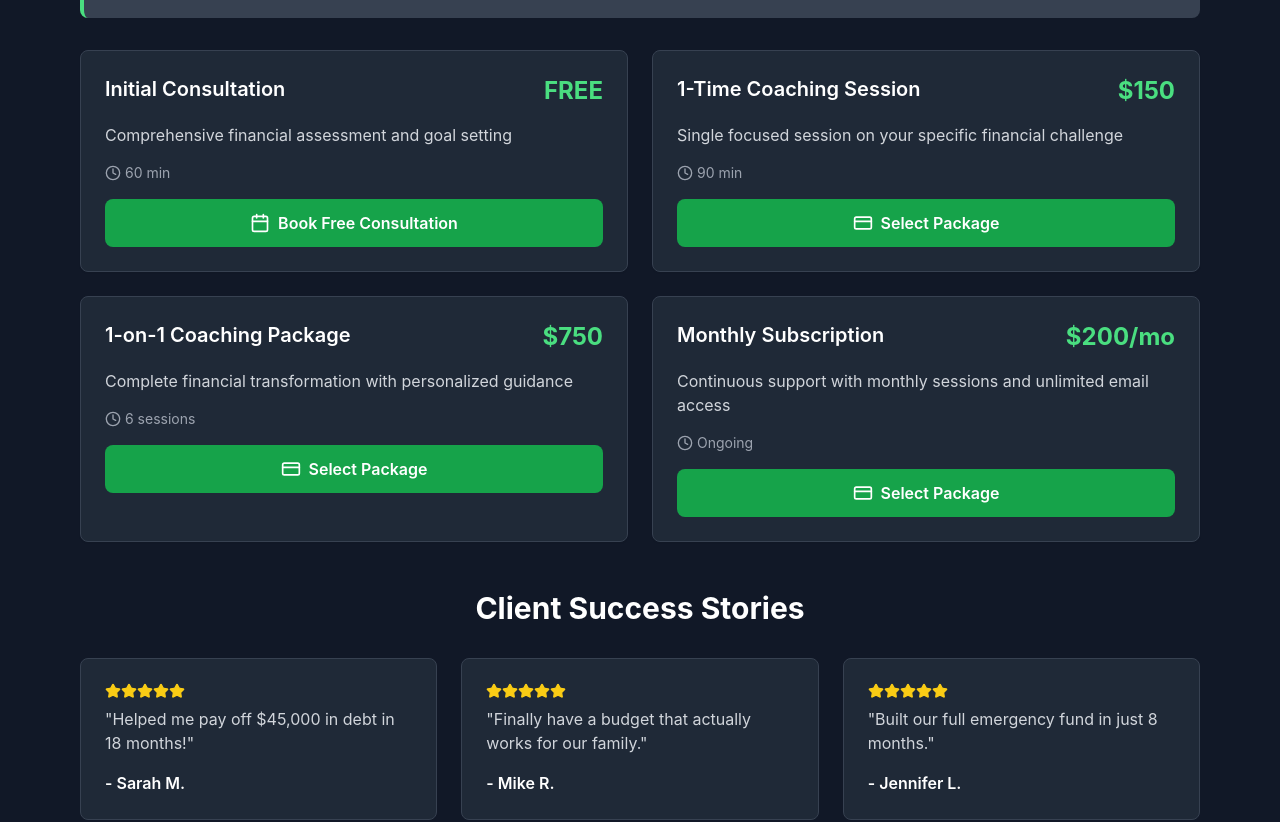
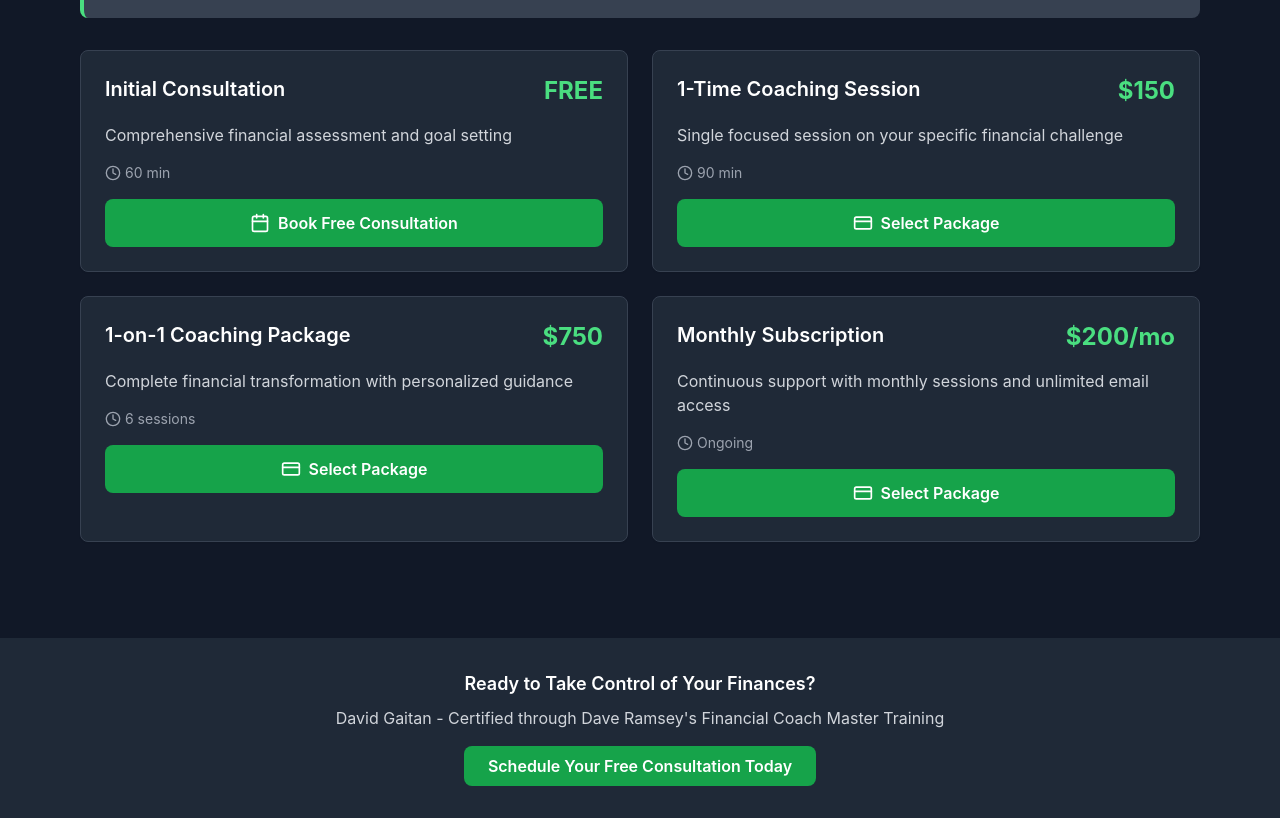
Before and after one commit to DavNarok/Gaitan-Financial-Coaching, a React (Create React App) app: page / in a window 1280 px wide. Shown: the part 1362-2184 px from the top of the page. Built offline with nearby package versions, Linux system fonts and the light colour scheme.

Commit message:
Hide placeholder testimonials until real ones are available

```diff
--- a/src/App.js
+++ b/src/App.js
@@ -4,6 +4,7 @@ import { Calendar, Clock, DollarSign, FileText, Users, CreditCard, Calculator, P
 
 const FinancialCoachingApp = () => {
   const [activeTab, setActiveTab] = useState('home');
+  const showTestimonials = false;
   const [selectedDate, setSelectedDate] = useState('');
   const [selectedTime, setSelectedTime] = useState('');
   const [formData, setFormData] = useState({});
@@ -140,6 +141,7 @@ const FinancialCoachingApp = () => {
 </div>
 
       {/* Testimonials */}
+      {showTestimonials && (
       <div>
         <h2 className="text-3xl font-bold text-center mb-8 text-white">Client Success Stories</h2>
         <div className="grid md:grid-cols-3 gap-6">
@@ -156,6 +158,7 @@ const FinancialCoachingApp = () => {
           ))}
         </div>
       </div>
+      )}
     </div>
   );
 
```
